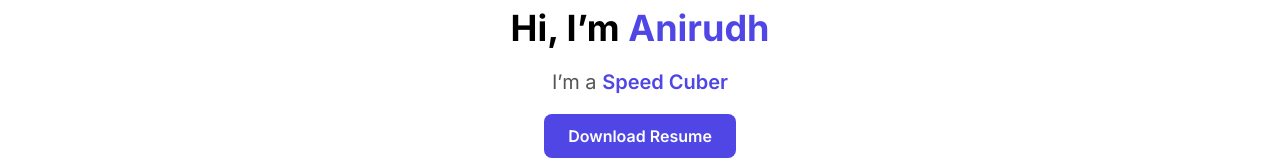
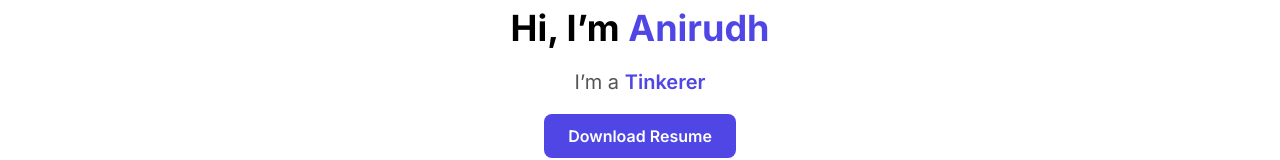
Before and after one commit to anirudh-pulavarthy/DevChronicles, an Angular app: page / in a window 1280 px wide. Shown: the part 334-494 px from the top of the page. Built offline with nearby package versions, Linux system fonts and the light colour scheme; some icons are missing.

Commit message:
changed roles

```diff
--- a/src/app/components/hero/hero.component.ts
+++ b/src/app/components/hero/hero.component.ts
@@ -9,7 +9,7 @@ import { CommonModule } from '@angular/common';
   styleUrls: ['./hero.component.scss']
 })
 export class HeroComponent {
-  roles = ['Developer', 'Speed Cuber', 'Researcher'];
+  roles = ['Developer', 'Data Analyst', 'CompSci Grad', 'Speed Cuber', 'Tinkerer'];
   currentRoleIndex = 0;
   currentRole = this.roles[0];
 
```
